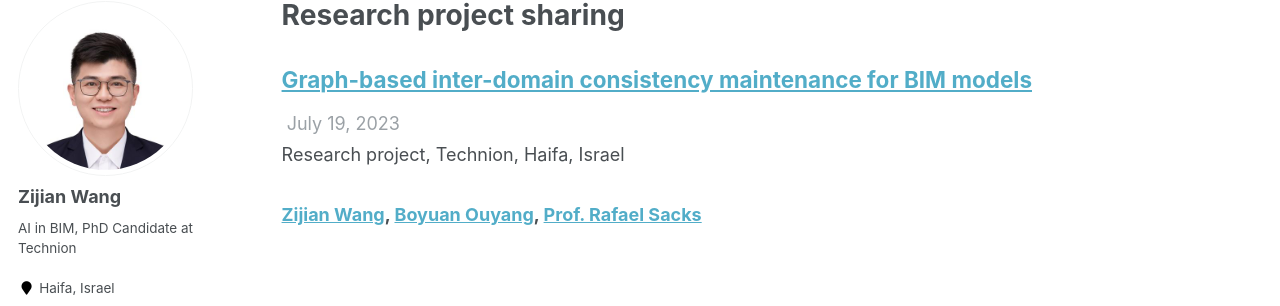
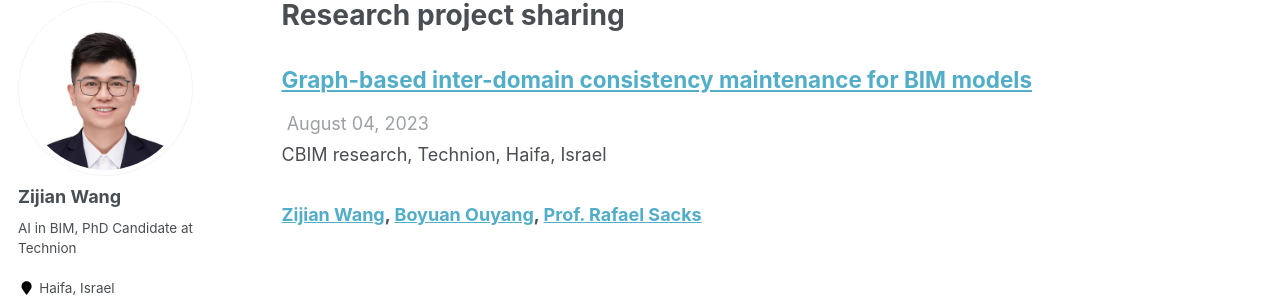
Before and after one commit to ZijianWang-ZW/zijianwang-zw.github.io, a Jekyll site: the page built from _pages/talks.html, in a window 1280 px wide. Shown: the part 117-423 px from the top of the page. Built offline with Jekyll 4.4.1, drawn with Linux system fonts in a browser that asks for light colours; some web fonts are replaced.

Commit message:
small modification

```diff
--- a/_talks/cbim_prototype.md
+++ b/_talks/cbim_prototype.md
@@ -1,10 +1,10 @@
 ---
 title: "Graph-based inter-domain consistency maintenance for BIM models"
 collection: talks
-type: "Research project"
+type: "CBIM research"
 permalink: /talks/cbim_prototype
 venue: "Technion"
-date: 2023-07-19
+date: 2023-08-04
 location: "Haifa, Israel"
 ---
 
```
